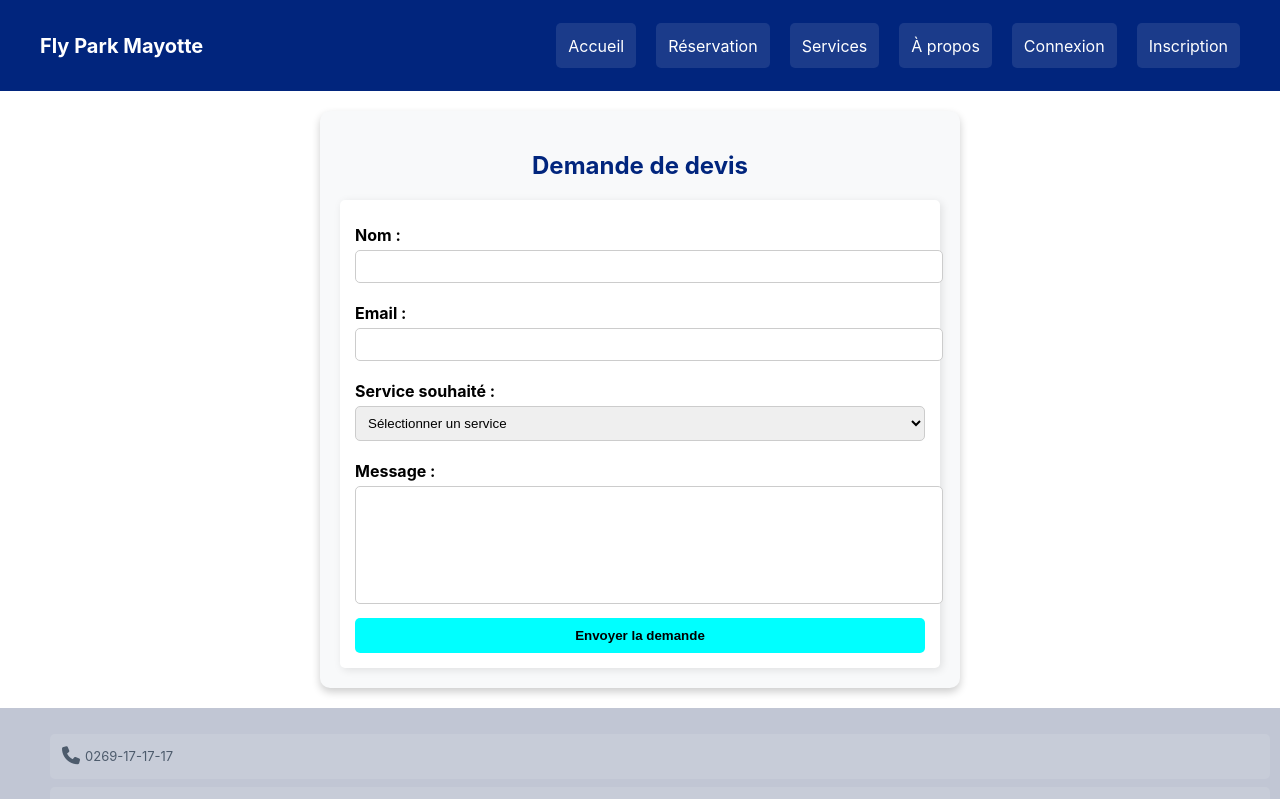
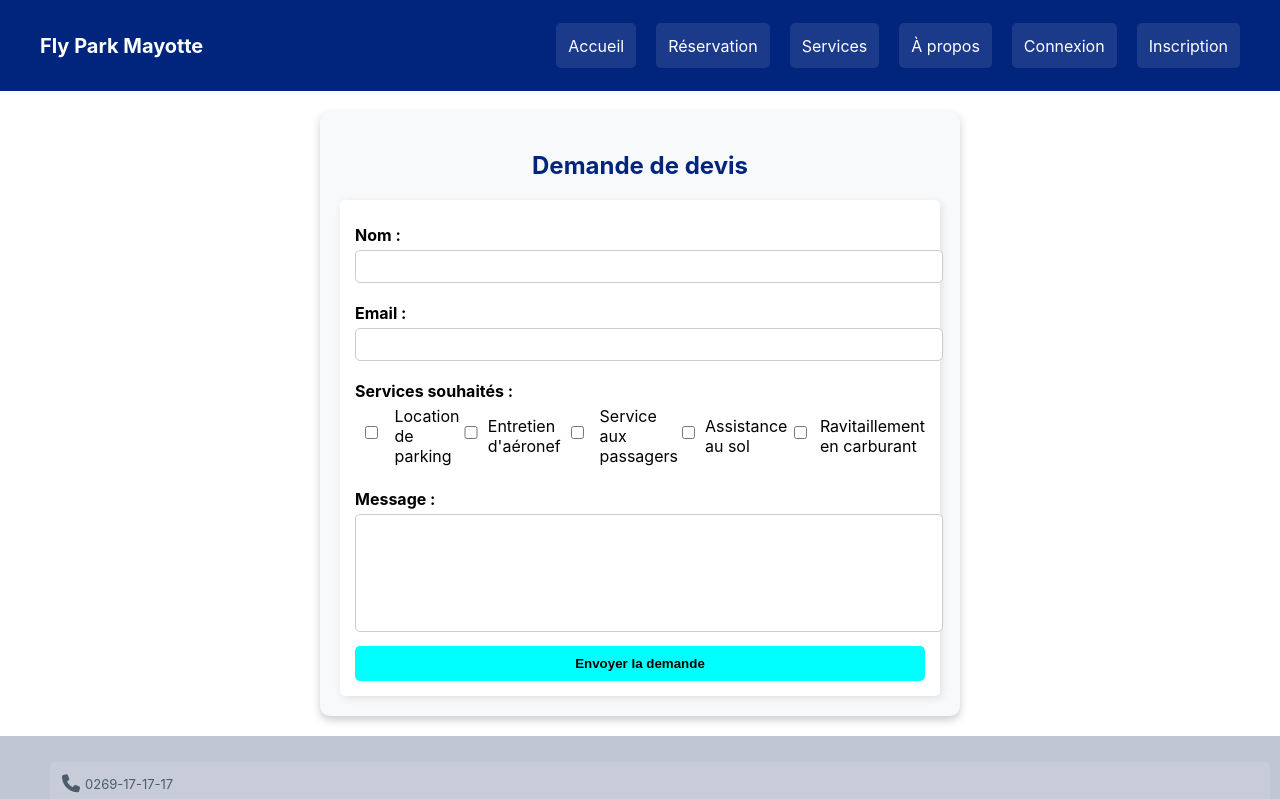
Before and after one commit to ThouaibatSelim/flyparkmayotte, a React (Create React App) app in the folder flypark/: page /devis in a window 1280 px wide. Shown: the top 799 px of the page. Built offline with nearby package versions, Linux system fonts and the light colour scheme.

Commit message:
Ajustement du devis.css

```diff
--- a/flypark/src/components/Devis.js
+++ b/flypark/src/components/Devis.js
@@ -1,18 +1,35 @@
 import React, { useState } from "react";
 import "../styles/devis.css"; // Import du fichier CSS
 
-// Composant Devis pour la demande de devis des services
+// Liste des services disponibles
+const servicesList = [
+  "Location de parking",
+  "Entretien d'aéronef",
+  "Service aux passagers",
+  "Assistance au sol",
+  "Ravitaillement en carburant",
+];
+
 const Devis = () => {
-// États pour stocker les informations du formulaire
+  // États pour stocker les informations du formulaire
   const [nom, setNom] = useState("");
   const [email, setEmail] = useState("");
-  const [service, setService] = useState("");
+  const [selectedServices, setSelectedServices] = useState([]);
   const [message, setMessage] = useState("");
+
+  // Gère la sélection/déselection des services
+  const handleCheckboxChange = (service) => {
+    setSelectedServices((prev) =>
+      prev.includes(service)
+        ? prev.filter((s) => s !== service) // Supprime si déjà sélectionné
+        : [...prev, service] // Ajoute sinon
+    );
+  };
 
   // Fonction exécutée lors de la soumission du formulaire
   const handleSubmit = (e) => {
-    e.preventDefault(); // Empêche le rechargement de la page
-    alert(`Devis demandé pour ${service} par ${nom}`);
+    e.preventDefault();
+    alert(`Devis demandé pour ${selectedServices.join(", ")} par ${nom}`);
   };
 
   return (
@@ -22,35 +39,28 @@ const Devis = () => {
       {/* Formulaire pour saisir les informations */}
       <form onSubmit={handleSubmit} className="devis-form">
         <label>Nom :</label>
-        <input
-          type="text"
-          value={nom}
-          onChange={(e) => setNom(e.target.value)}
-          required
-        />
+        <input type="text" value={nom} onChange={(e) => setNom(e.target.value)} required />
 
         <label>Email :</label>
-        <input
-          type="email"
-          value={email}
-          onChange={(e) => setEmail(e.target.value)}
-          required
-        />
+        <input type="email" value={email} onChange={(e) => setEmail(e.target.value)} required />
 
-        <label>Service souhaité :</label>
-        <select value={service} onChange={(e) => setService(e.target.value)} required>
-          <option value="">Sélectionner un service</option>
-          <option value="Location de parking">Location de parking</option>
-          <option value="Entretien d'aéronef">Entretien d'aéronef</option>
-          <option value="Service aux passagers">Service aux passagers</option>
-        </select>
+        <label>Services souhaités :</label>
+        <div className="checkbox-group">
+          {servicesList.map((service, index) => (
+            <div key={index} className="checkbox-item">
+              <input
+                type="checkbox"
+                value={service}
+                checked={selectedServices.includes(service)}
+                onChange={() => handleCheckboxChange(service)}
+              />
+              <span>{service}</span>
+            </div>
+          ))}
+        </div>
 
         <label>Message :</label>
-        <textarea
-          value={message}
-          onChange={(e) => setMessage(e.target.value)}
-          required
-        ></textarea>
+        <textarea value={message} onChange={(e) => setMessage(e.target.value)} required></textarea>
 
         {/* Bouton de soumission */}
         <button type="submit" className="btn-envoyer">Envoyer la demande</button>
--- a/flypark/src/components/services.js
+++ b/flypark/src/components/services.js
@@ -1,5 +1,6 @@
 import React from "react";
 import "../styles/services.css"; // Import du fichier CSS
+import { Link } from "react-router-dom";
 
 const Services = () => {
   return (
@@ -33,10 +34,10 @@ const Services = () => {
         </div>
       </div>
 
-      {/* Bouton pour demander un devis */}
-      <div className="devis-container">
-        <button className="btn-devis">Demander un devis</button>
-      </div>
+      {/* Bouton pour aller vers la page Devis */}
+      <Link to="/devis" className="btn-devis">
+        Demander un devis
+      </Link>
     </div>
   );
 };
--- a/flypark/src/styles/devis.css
+++ b/flypark/src/styles/devis.css
@@ -35,6 +35,22 @@
     border-radius: 5px;
   }
 
+  .checkbox-group {
+    display: flex;
+    flex-direction: row;
+    margin-bottom: 15px;
+  }
+
+  .checkbox-item {
+    display: flex;
+    align-items: center;
+    margin-bottom: 8px;
+  }
+
+  .checkbox-item input {
+    margin-right: 10px;
+  }
+
   .devis-form textarea {
     height: 100px;
     resize: none;
--- a/flypark/src/styles/services.css
+++ b/flypark/src/styles/services.css
@@ -47,25 +47,32 @@
 
   /* Conteneur du bouton devis */
   .devis-container {
-    margin-top: 30px;
+    margin-top: 25px;
   }
 
-  /* Bouton devis */
+
   .btn-devis {
-    padding: 12px 20px;
-    background-color: #01257d;
-    color: white;
-    border: none;
+    display: inline-block;
+    padding: 10px 15px;
+    background-color: #00FFFF;
+    color: black;
+    text-decoration: none;
+    font-weight: bold;
     border-radius: 5px;
-    cursor: pointer;
-    font-size: 16px;
-    transition: background-color 0.3s ease;
+    text-align: center;
   }
+
+  .btn-devis:hover {
+    background-color: #00cccc;
+  }
+
+
 
   /* Effet au survol du bouton */
   .btn-devis:hover {
     background-color: #00FFFF;
     color: #01257d;
+    transform: scale(1.05);
   }
 
   /* Responsive */
```
